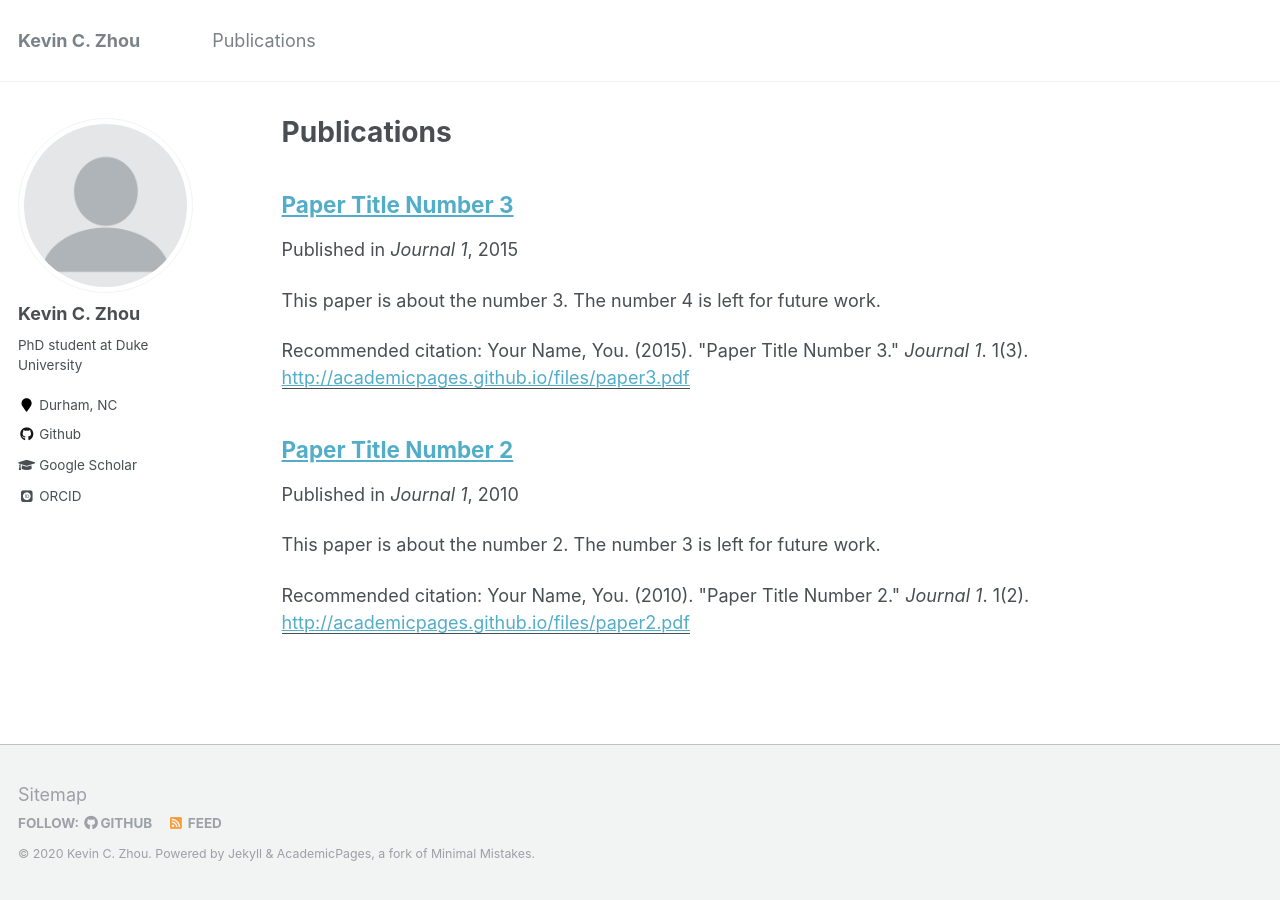
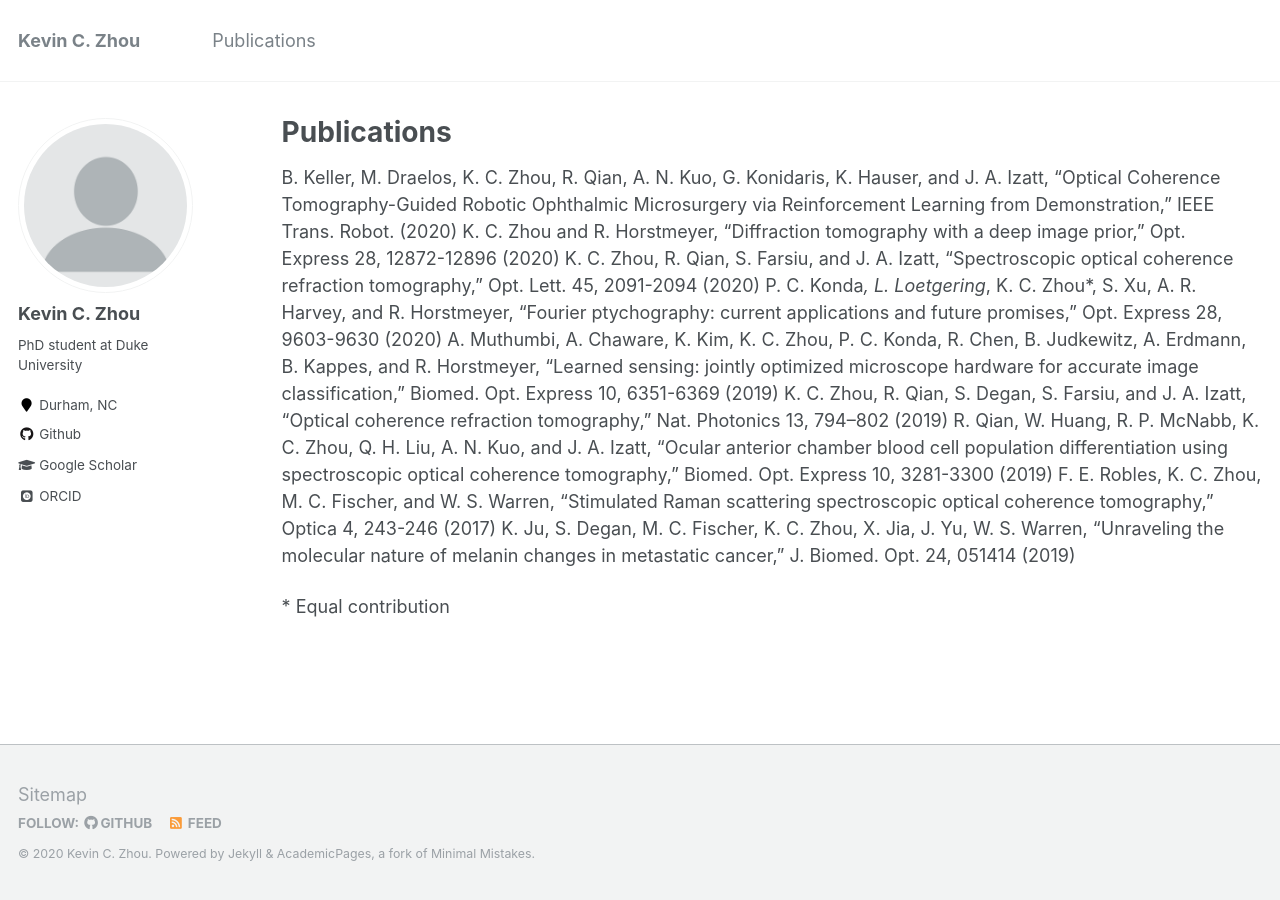
Before and after one commit to kevinczhou/kevinczhou.github.io, a Jekyll site: the page built from _pages/publications.md, in a window 1280 px wide. Built offline with Jekyll 4.4.1, drawn with Linux system fonts in a browser that asks for light colours; some web fonts are replaced.

Commit message:
Update publications.md

```diff
--- a/_pages/publications.md
+++ b/_pages/publications.md
@@ -4,13 +4,14 @@ title: "Publications"
 permalink: /publications/
 author_profile: true
 ---
+B. Keller, M. Draelos, K. C. Zhou, R. Qian, A. N. Kuo, G. Konidaris, K. Hauser, and J. A. Izatt, “Optical Coherence Tomography-Guided Robotic Ophthalmic Microsurgery via Reinforcement Learning from Demonstration,” IEEE Trans. Robot. (2020)
+K. C. Zhou and R. Horstmeyer, “Diffraction tomography with a deep image prior,” Opt. Express 28, 12872-12896 (2020)
+K. C. Zhou, R. Qian, S. Farsiu, and J. A. Izatt, “Spectroscopic optical coherence refraction tomography,” Opt. Lett. 45, 2091-2094 (2020)
+P. C. Konda*, L. Loetgering*, K. C. Zhou*, S. Xu, A. R. Harvey, and R. Horstmeyer, “Fourier ptychography: current applications and future promises,” Opt. Express 28, 9603-9630 (2020)
+A. Muthumbi, A. Chaware, K. Kim, K. C. Zhou, P. C. Konda, R. Chen, B. Judkewitz, A. Erdmann, B. Kappes, and R. Horstmeyer, “Learned sensing: jointly optimized microscope hardware for accurate image classification,” Biomed. Opt. Express 10, 6351-6369 (2019)
+K. C. Zhou, R. Qian, S. Degan, S. Farsiu, and J. A. Izatt, “Optical coherence refraction tomography,” Nat. Photonics 13, 794–802 (2019)
+R. Qian, W. Huang, R. P. McNabb, K. C. Zhou, Q. H. Liu, A. N. Kuo, and J. A. Izatt, “Ocular anterior chamber blood cell population differentiation using spectroscopic optical coherence tomography,” Biomed. Opt. Express 10, 3281-3300 (2019)
+F. E. Robles, K. C. Zhou, M. C. Fischer, and W. S. Warren, “Stimulated Raman scattering spectroscopic optical coherence tomography,” Optica 4, 243-246 (2017)
+K. Ju, S. Degan, M. C. Fischer, K. C. Zhou, X. Jia, J. Yu, W. S. Warren, “Unraveling the molecular nature of melanin changes in metastatic cancer,” J. Biomed. Opt. 24, 051414 (2019)
 
-{% if author.googlescholar %}
-  You can also find my articles on <u><a href="{{author.googlescholar}}">my Google Scholar profile</a>.</u>
-{% endif %}
-
-{% include base_path %}
-
-{% for post in site.publications reversed %}
-  {% include archive-single.html %}
-{% endfor %}
+\* Equal contribution
```
